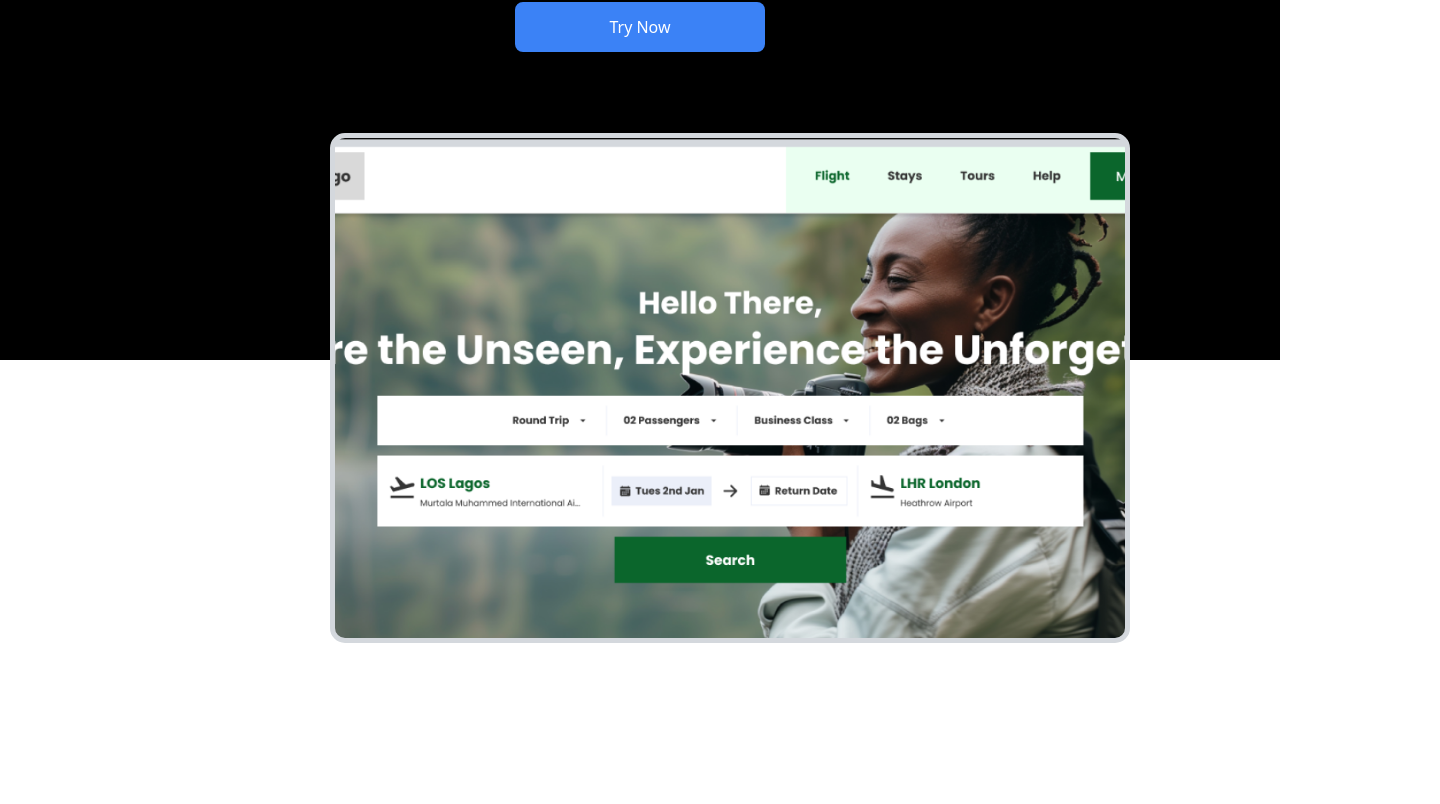
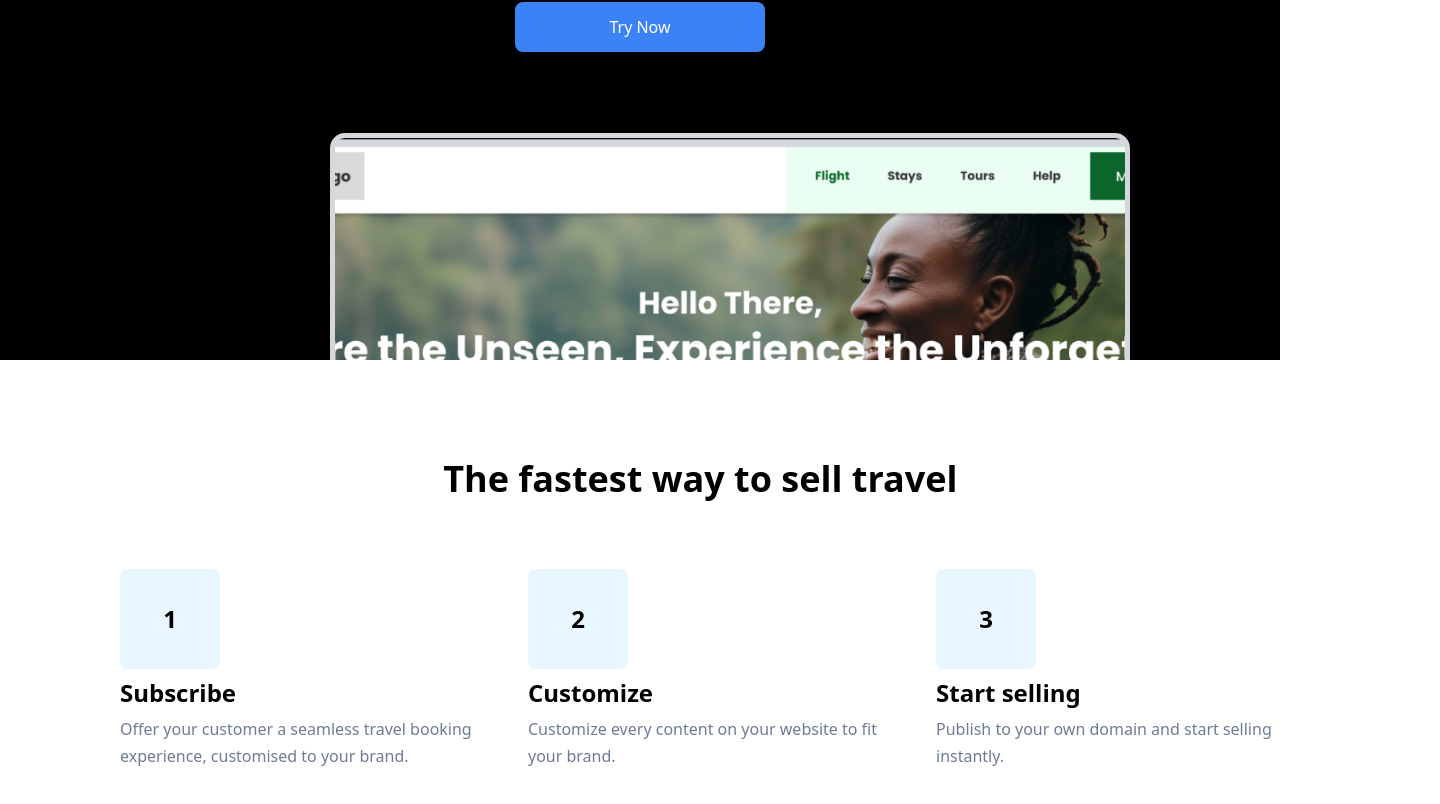
Before and after one commit to hiwiehk19/touchcore-travler, a React (Create React App) app: page / in a window 1280 px wide. Shown: the part 440-1244 px from the top of the page, 1440 px wide, since content can reach past the window. Before the commit the page ends 1083 px from the top, so only its background shows below. Built offline with nearby package versions, Linux system fonts and the light colour scheme.

Commit message:
fastestWay.js done

```diff
--- a/src/App.js
+++ b/src/App.js
@@ -1,18 +1,18 @@
 import React from "react";
 import Header from "./components/Header";
 import HeroSection from "./components/HeroSection";
-// import FastestWay from "./components/FastestWay";
+import FastestWay from "./components/FastestWay";
 // import EverythingYouNeed from "./components/EverythingYouNeed";
 // import PaymentsAndOrder from "./components/PaymentsAndOrder";
 // import CallToAction from "./components/CallToAction";
 
 function App() {
   return (
-    <div className="bg-blue-500">
+    <div >
       <Header />
        <HeroSection />
-      {/*<FastestWay />
-      <EverythingYouNeed />
+      <FastestWay />
+      {/*<EverythingYouNeed />
       <PaymentsAndOrder />
       <CallToAction /> */}
     </div>
--- /dev/null
+++ b/src/components/FastestWay.js
@@ -0,0 +1,56 @@
+import React from 'react';
+
+const FastestWay = () => {
+  return (
+    <div className=" absolute flex flex-col item-center justify-center p-[96px] px-[120px] gap-[66px] w-[1440px] h-[506px] bg-white">
+      {/* Section Title */}
+      <div className="flex flex-col items-center gap-[8px] w-[1160.75px] h-[47px]">
+        <h1 className="w-[1160.75px] h-[47px] text-[36px] font-bold leading-[1.3] text-center text-black">
+          The fastest way to sell travel
+        </h1>
+      </div>
+
+      {/* Card Grid */}
+      <div className="flex flex-row flex-wrap items-center gap-[24px] w-[1200px] h-[201px]">
+
+        {/* Card 1 */}
+        <div className="flex flex-col items-start gap-[8px] w-[384px] h-[201px]">
+          <div className="flex flex-row justify-center items-center gap-[10px] w-[100px] h-[100px] bg-[#E7F6FF] rounded-[8px]">
+            <p className="text-[24px] font-bold leading-[1.3] text-black">1</p>
+          </div>
+          <h2 className="w-[384px] h-[31px] text-[24px] font-bold leading-[1.3] text-black">Subscribe</h2>
+          <p className="w-[384px] h-[54px] text-[16px] font-normal leading-[1.7] text-[#6D7C94]">
+            Offer your customer a seamless travel booking experience, customised to your brand.
+          </p>
+        </div>
+
+        {/* Card 2 */}
+        <div className="flex flex-col items-start gap-[8px] w-[384px] h-[201px]">
+          <div className="flex flex-row justify-center items-center gap-[10px] w-[100px] h-[100px] bg-[#E7F6FF] rounded-[8px]">
+            <p className="text-[24px] font-bold leading-[1.3] text-black">2</p>
+          </div>
+          <h2 className="w-[384px] h-[31px] text-[24px] font-bold leading-[1.3] text-black">Customize</h2>
+          <p className="w-[384px] h-[54px] text-[16px] font-normal leading-[1.7] text-[#6D7C94]">
+            Customize every content on your website to fit your brand.
+          </p>
+        </div>
+
+        {/* Card 3 */}
+        <div className="flex flex-col items-start gap-[8px] w-[384px] h-[201px]">
+          <div className="flex flex-row justify-center items-center gap-[10px] w-[100px] h-[100px] bg-[#E7F6FF] rounded-[8px]">
+            <p className="text-[24px] font-bold leading-[1.3] text-black">3</p>
+          </div>
+          <h2 className="w-[384px] h-[31px] text-[24px] font-bold leading-[1.3] text-black">Start selling</h2>
+          <p className="w-[384px] h-[54px] text-[16px] font-normal leading-[1.7] text-[#6D7C94]">
+            Publish to your own domain and start selling instantly.
+          </p>
+        </div>
+      </div>
+
+      {/* Hidden Element */}
+      <div className="hidden w-[1200px] h-[201px] bg-[#0F0A26] rounded-[8px]"></div>
+    </div>
+  );
+};
+
+export default FastestWay;
```
